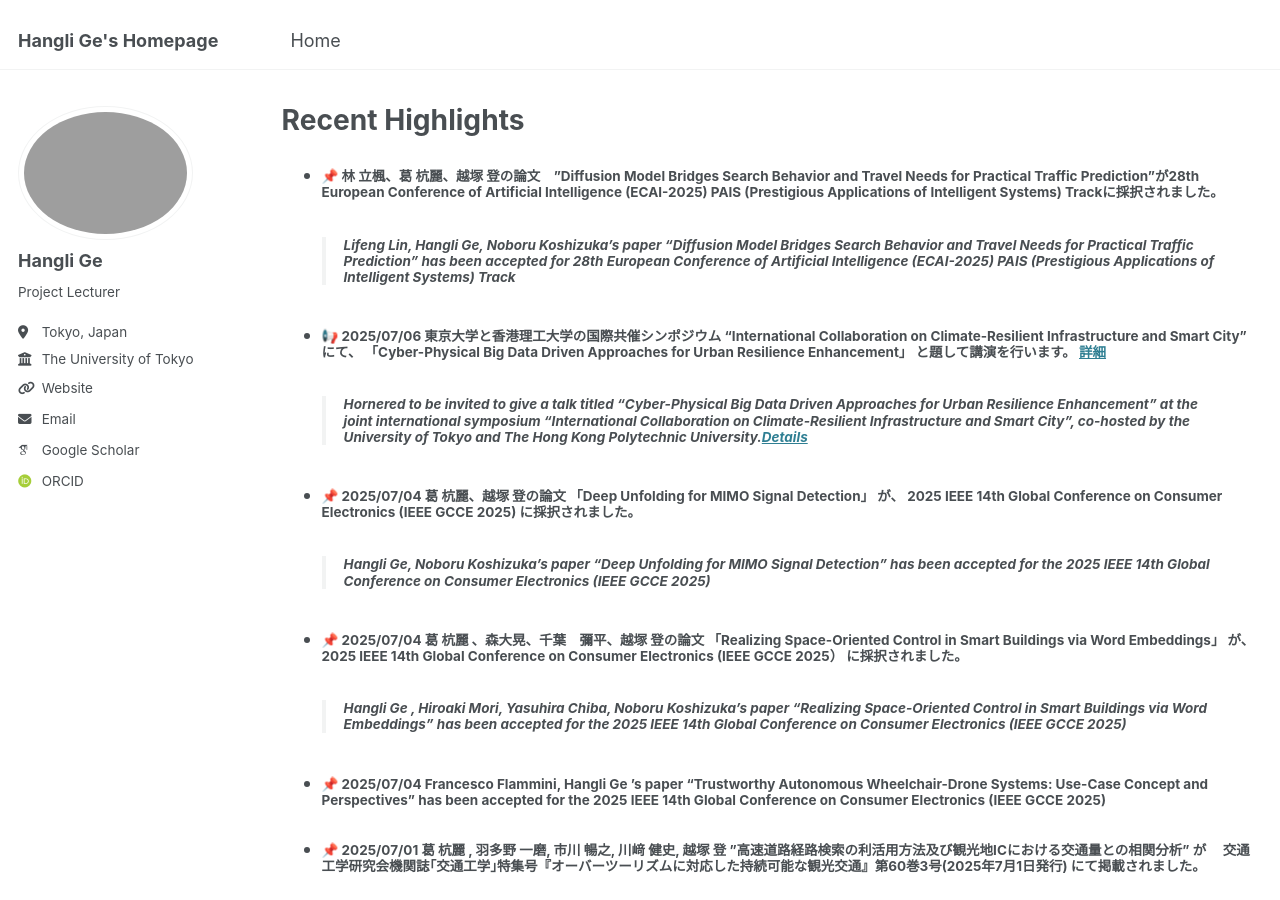
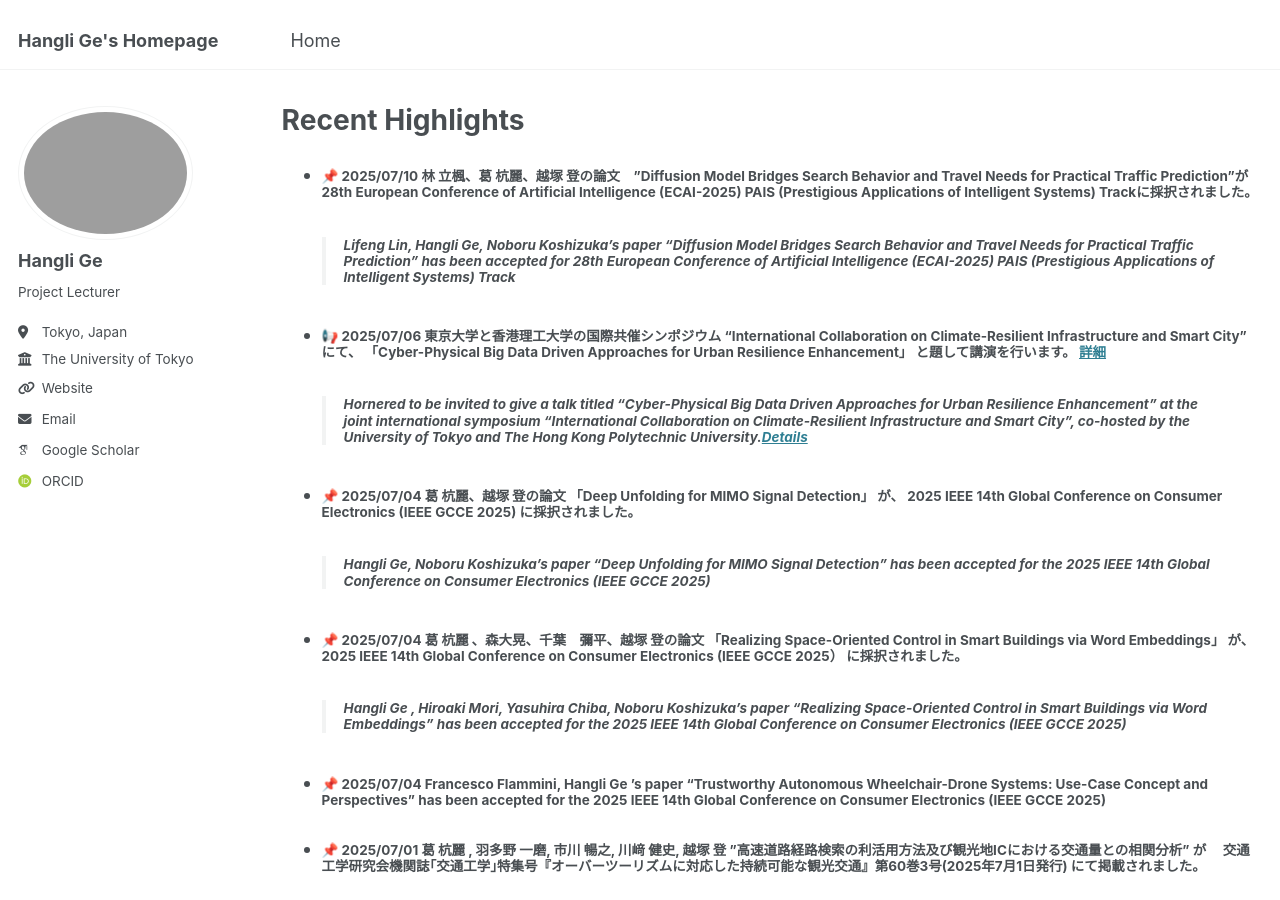
Before and after one commit to christie888/christie888.github.io, a Jekyll site: the page built from _pages/post.md, in a window 1280 px wide and 900 px high. Built offline with Jekyll 4.4.1, drawn with Linux system fonts in a browser that asks for light colours; some web fonts are replaced.

Commit message:
Update post.md

```diff
--- a/_pages/post.md
+++ b/_pages/post.md
@@ -5,7 +5,7 @@ permalink: post/
 ---
 
 
-* #####  📌 林 立楓、葛 杭麗、越塚 登の論文　"Diffusion Model Bridges Search Behavior and Travel Needs for Practical Traffic Prediction"が28th European Conference of Artificial Intelligence (ECAI-2025) PAIS (Prestigious Applications of Intelligent Systems) Trackに採択されました。
+* #####  📌 2025/07/10 林 立楓、葛 杭麗、越塚 登の論文　"Diffusion Model Bridges Search Behavior and Travel Needs for Practical Traffic Prediction"が28th European Conference of Artificial Intelligence (ECAI-2025) PAIS (Prestigious Applications of Intelligent Systems) Trackに採択されました。
  > ###### Lifeng Lin, Hangli Ge, Noboru Koshizuka’s paper “Diffusion Model Bridges Search Behavior and Travel Needs for Practical Traffic Prediction" has been accepted for  28th European Conference of Artificial Intelligence (ECAI-2025) PAIS (Prestigious Applications of Intelligent Systems) Track
 * #####  📢 2025/07/06 東京大学と香港理工大学の国際共催シンポジウム  "International Collaboration on Climate-Resilient Infrastructure and Smart City" にて、 「Cyber-Physical Big Data Driven Approaches for Urban Resilience Enhancement」 と題して講演を行います。 [詳細](https://hanglige.online/files/20250706Poster_UTokyo.jpg)
   > ###### Hornered to be invited to give a talk titled *"Cyber-Physical Big Data Driven Approaches for Urban Resilience Enhancement"* at the joint international symposium **"International Collaboration on Climate-Resilient Infrastructure and Smart City"**, co-hosted by the University of Tokyo and The Hong Kong Polytechnic University.[Details](https://hanglige.online/files/20250706Poster_UTokyo.jpg)
```
